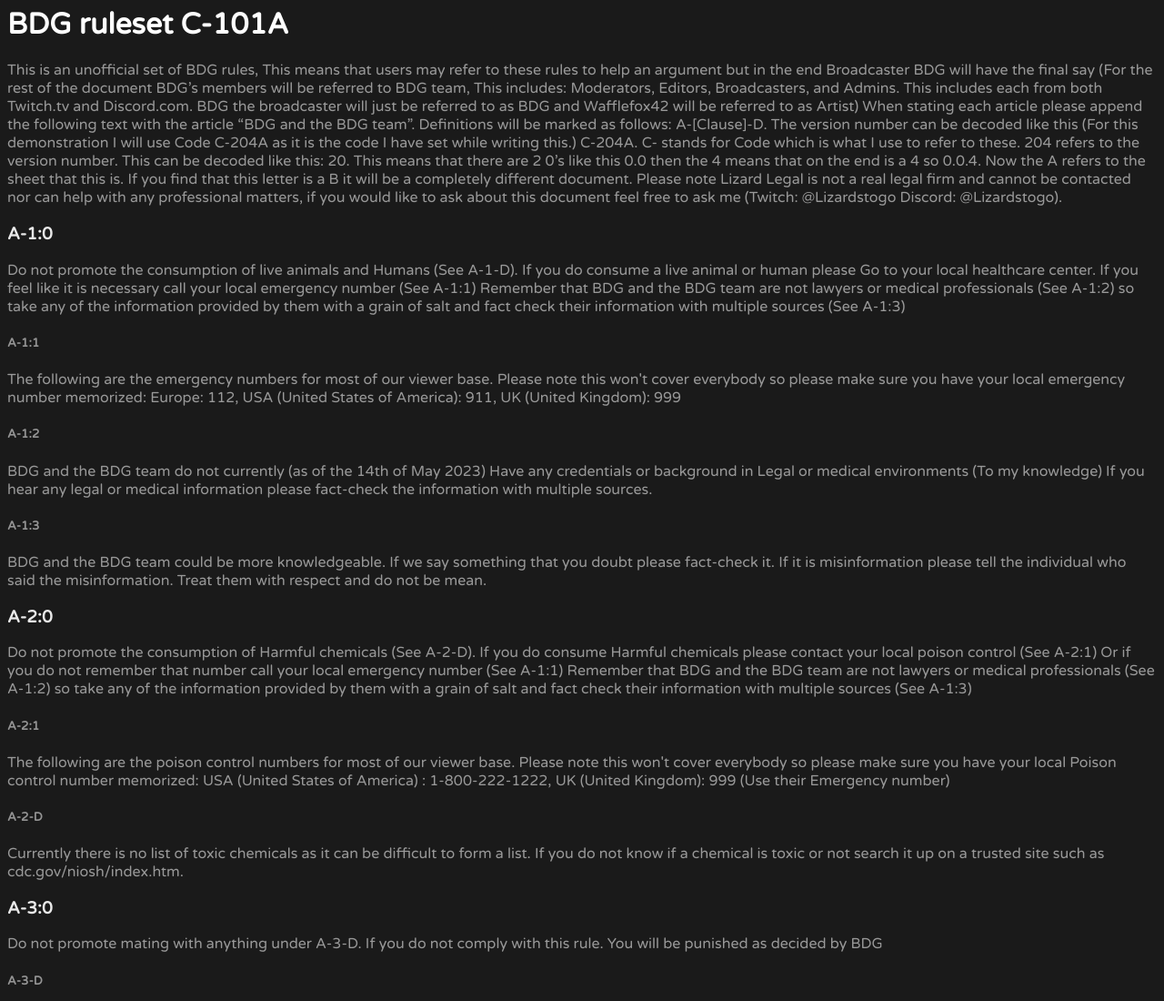
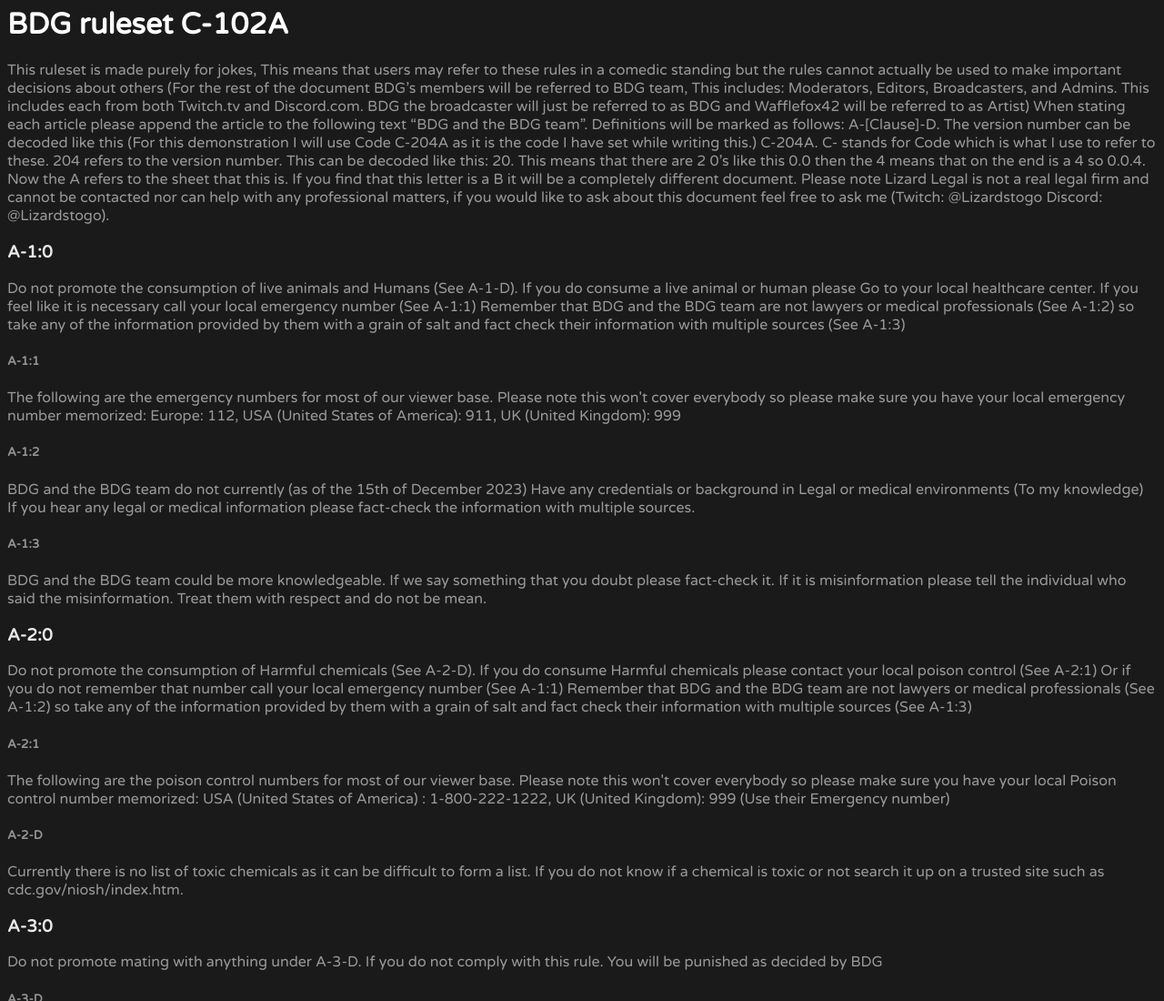
Before and after one commit to LizardsToGo/BDGrules, a plain HTML site: page index.html in a window 1280 px wide. Shown: the top 1100 px of the page at 91% size. Drawn offline with Linux system fonts and the light colour scheme.

Commit message:
Updated to remove Lizards&Co.
Updated the rules and the icon to accommodate the changing of the company name and logo

```diff
--- a/index.html
+++ b/index.html
@@ -1,6 +1,6 @@
 <head>
     <title>BDG ruleset</title>
-    <link rel="icon" type="image/x-icon" href="LizardLegalIcon.png">
+    <link rel="icon" type="image/x-icon" href="LizardsBeyond icon.png">
     <style>
     @font-face { font-family: VarelaRound; src: url('VarelaRound-Regular.ttf'); }
       h1 {
@@ -25,14 +25,14 @@
       }
       </style>
 </head>
-<h1>BDG ruleset C-101A</h1>
-<p>This is an unofficial set of BDG rules, This means that users may refer to these rules to help an argument but in the end Broadcaster BDG will have the final say (For the rest of the document BDG’s members will be referred to BDG team, This includes: Moderators, Editors, Broadcasters, and Admins. This includes each from both Twitch.tv and Discord.com. BDG the broadcaster will just be referred to as BDG and Wafflefox42 will be referred to as Artist) When stating each article please append the following text with the article “BDG and the BDG team”.  Definitions will be marked as follows: A-[Clause]-D. The version number can be decoded like this (For this demonstration I will use Code C-204A as it is the code I have set while writing this.) C-204A. C- stands for Code which is what I use to refer to these. 204 refers to the version number. This can be decoded like this: 20. This means that there are 2 0’s like this 0.0 then the 4 means that on the end is a 4 so 0.0.4. Now the A refers to the sheet that this is. If you find that this letter is a B it will be a completely different document. Please note Lizard Legal is not a real legal firm and cannot be contacted nor can help with any professional matters, if you would like to ask about this document feel free to ask me (Twitch: @Lizardstogo Discord: @Lizardstogo).</p>
+<h1>BDG ruleset C-102A</h1>
+<p>This ruleset is made purely for jokes, This means that users may refer to these rules in a comedic standing but the rules cannot actually be used to make important decisions about others (For the rest of the document BDG’s members will be referred to BDG team, This includes: Moderators, Editors, Broadcasters, and Admins. This includes each from both Twitch.tv and Discord.com. BDG the broadcaster will just be referred to as BDG and Wafflefox42 will be referred to as Artist) When stating each article please append the article to the following text “BDG and the BDG team”.  Definitions will be marked as follows: A-[Clause]-D. The version number can be decoded like this (For this demonstration I will use Code C-204A as it is the code I have set while writing this.) C-204A. C- stands for Code which is what I use to refer to these. 204 refers to the version number. This can be decoded like this: 20. This means that there are 2 0’s like this 0.0 then the 4 means that on the end is a 4 so 0.0.4. Now the A refers to the sheet that this is. If you find that this letter is a B it will be a completely different document. Please note Lizard Legal is not a real legal firm and cannot be contacted nor can help with any professional matters, if you would like to ask about this document feel free to ask me (Twitch: @Lizardstogo Discord: @Lizardstogo).</p>
 <h3>A-1:0</h3>
 <p>Do not promote the consumption of live animals and Humans (See A-1-D). If you do consume a live animal or human please Go to your local healthcare center. If you feel like it is necessary call your local emergency number (See A-1:1) Remember that BDG and the BDG team are not lawyers or medical professionals (See A-1:2) so take any of the information provided by them with a grain of salt and fact check their information with multiple sources (See A-1:3)</p>
 <h5>A-1:1</h5>
 <p>The following are the emergency numbers for most of our viewer base. Please note this won't cover everybody so please make sure you have your local emergency number memorized: Europe: 112, USA (United States of America): 911, UK (United Kingdom): 999 </p>
 <h5>A-1:2</h5>
-<p> BDG and the BDG team do not currently (as of the 14th of May 2023) Have any credentials or background in Legal or medical environments (To my knowledge) If you hear any legal or medical information please fact-check the information with multiple sources.</p>
+<p> BDG and the BDG team do not currently (as of the 15th of December 2023) Have any credentials or background in Legal or medical environments (To my knowledge) If you hear any legal or medical information please fact-check the information with multiple sources.</p>
 <h5>A-1:3</h5>
 <p>BDG and the BDG team could be more knowledgeable. If we say something that you doubt please fact-check it. If it is misinformation please tell the individual who said the misinformation. Treat them with respect and do not be mean.</p>
 <h3>A-2:0</h5>
```
Also changed, not shown: LizardsBeyond icon.png (added).
